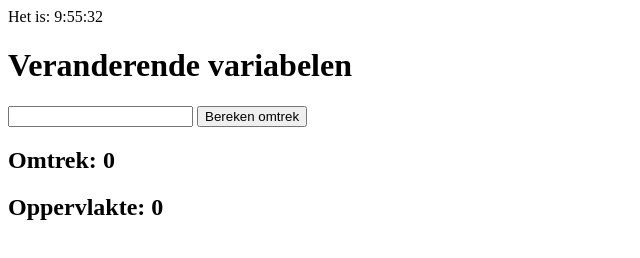
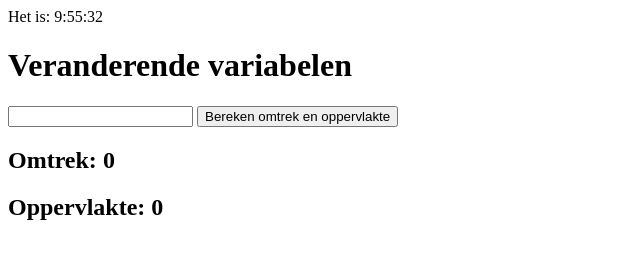
Before and after one commit to Ricco022/Live-update-7e224d5e, a plain HTML site: page index.html in a window 1280 px wide. Shown: the whole page, without its empty margins (0-640 px from the left). Drawn offline with Linux system fonts and the light colour scheme.

Commit message:
uitwerking

```diff
--- a/index.html
+++ b/index.html
@@ -12,7 +12,7 @@ Het is: <span id="date"></span>
 <body onload="bereken()">
 
     <input id="number" type="number" name="number">
-    <button onclick="bereken()">Bereken omtrek</button>
+    <button onclick="bereken()">Bereken omtrek en oppervlakte</button>
 
     <h2>Omtrek: <span id="answer"></span></h2>
 
```
